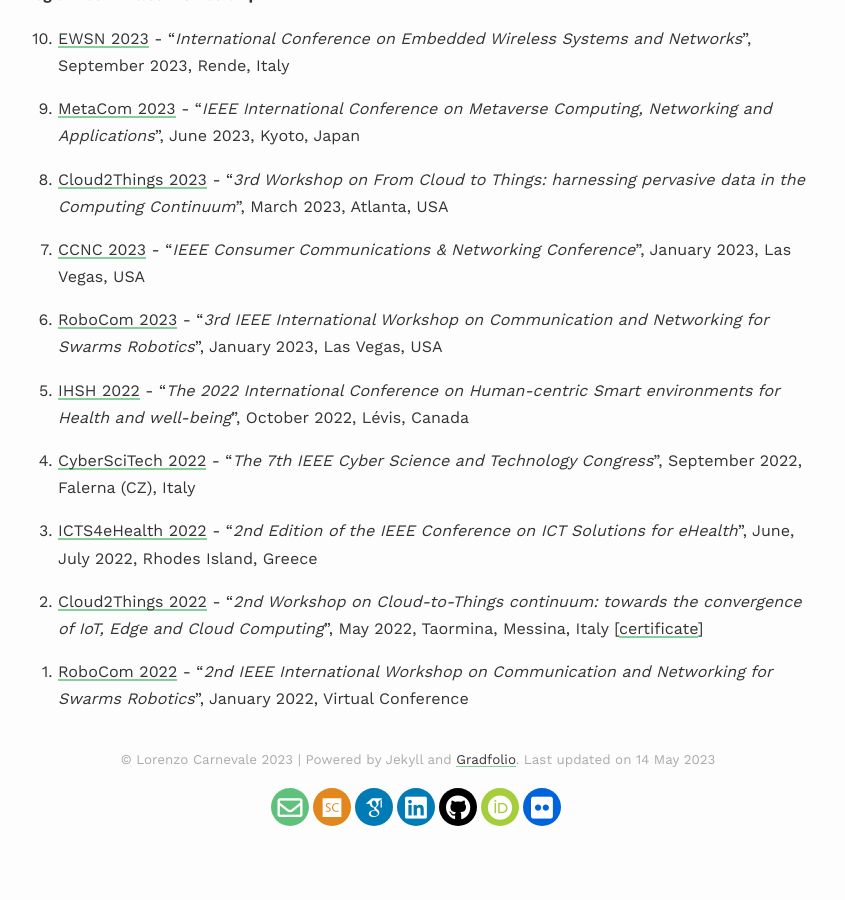
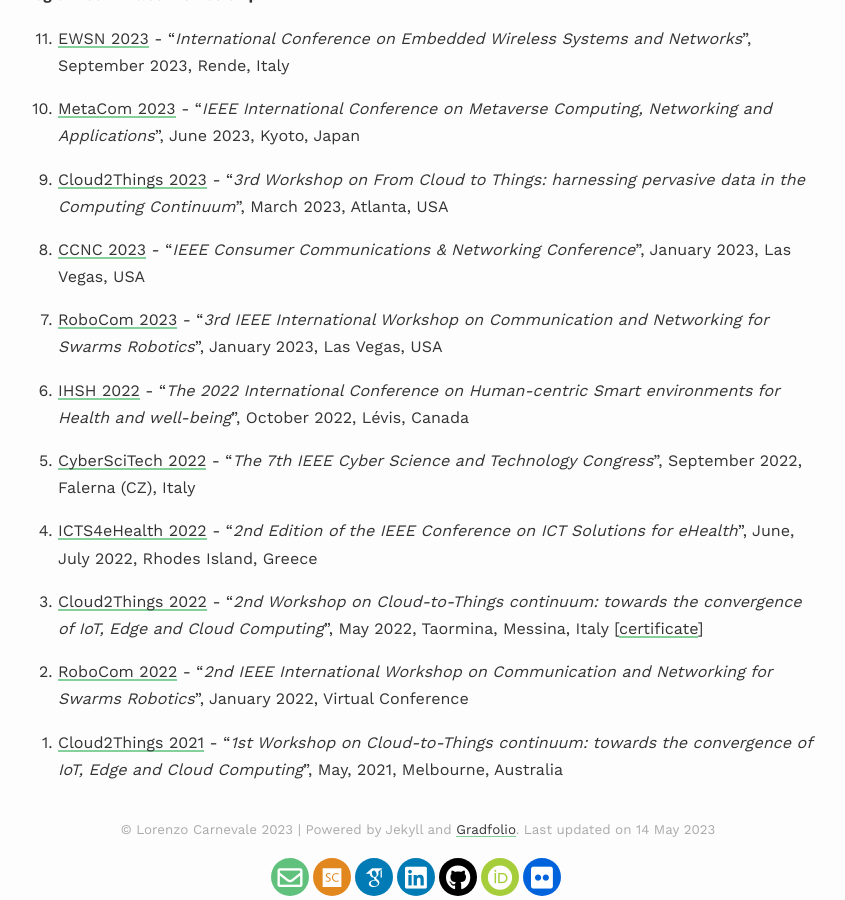
Before and after one commit to lcarnevale/lcarnevale.github.io, a Jekyll site: the page built from _pages/activities.md, in a window 1280 px wide and 900 px high, scrolled down 1674 px. Shown: the whole window, without its empty margins (222-1067 px from the left). Built offline with Jekyll 4.4.1, drawn with Linux system fonts in a browser that asks for light colours; nearby versions of some CDN libraries; some web fonts are replaced; before the commit the page ends 2504 px from its top, so only the background shows below that.

Commit message:
included Cloud2Things 2021

```diff
--- a/_pages/activities.md
+++ b/_pages/activities.md
@@ -70,4 +70,6 @@
 0. [Cloud2Things 2022](https://cloud2things2022.netsons.org) - "<i>2nd Workshop on Cloud-to-Things continuum: towards the convergence of IoT, Edge and Cloud Computing</i>", May 2022, Taormina, Messina, Italy [[certificate](https://drive.google.com/file/d/1tR7AiEKAzVlR0Z5y8EHwjZcD36Pztheb/view?usp=sharing)]
 
 0. [RoboCom 2022](https://robocom2022.nws.cs.unibo.it/) - "<i>2nd IEEE International Workshop on Communication and Networking for Swarms Robotics</i>", January 2022, Virtual Conference
+
+0. [Cloud2Things 2021](https://cloud2things2021.netsons.org/) - "<i>1st Workshop on Cloud-to-Things continuum: towards the convergence of IoT, Edge and Cloud Computing</i>", May, 2021, Melbourne, Australia
 {: reversed="reversed"}
```
